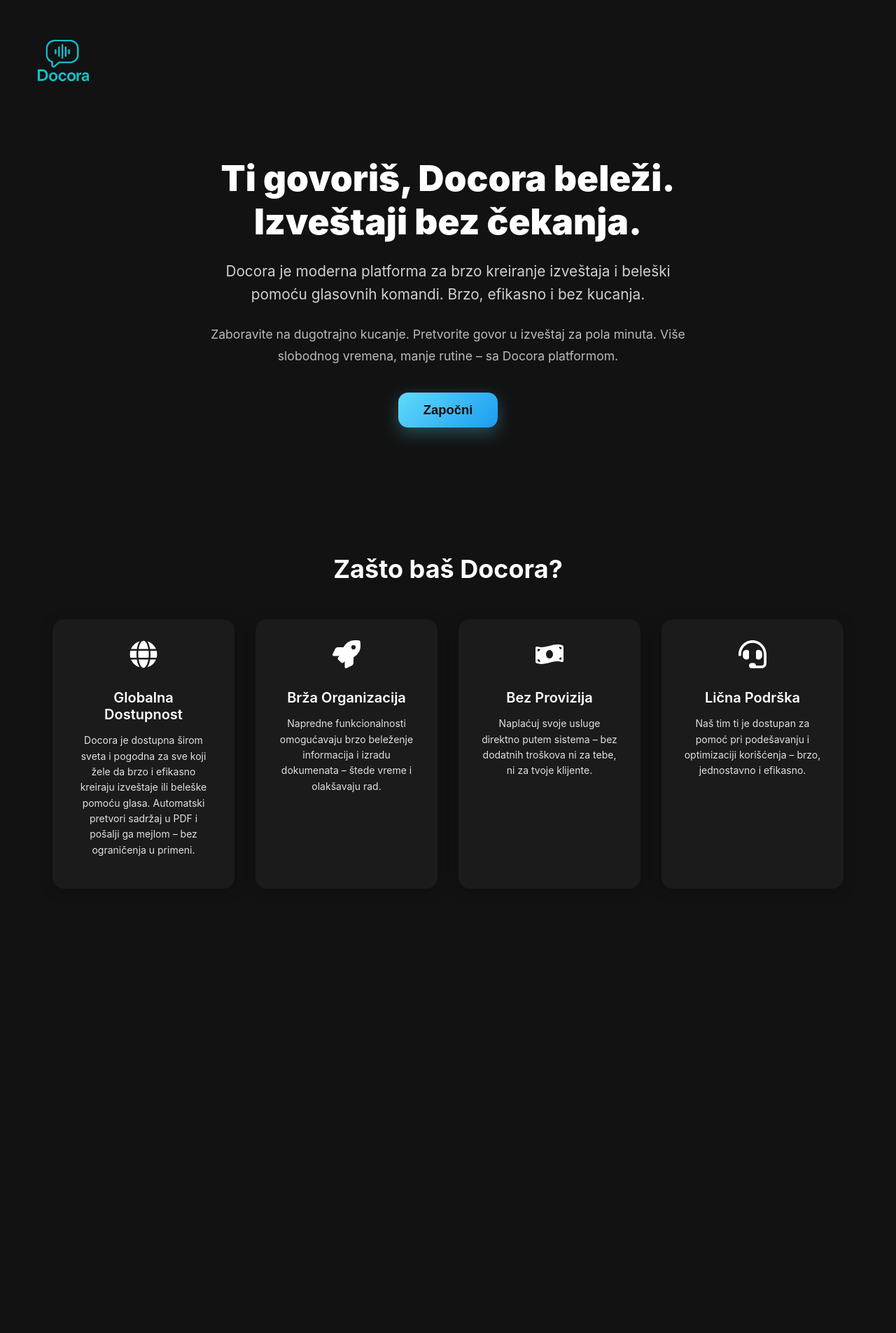
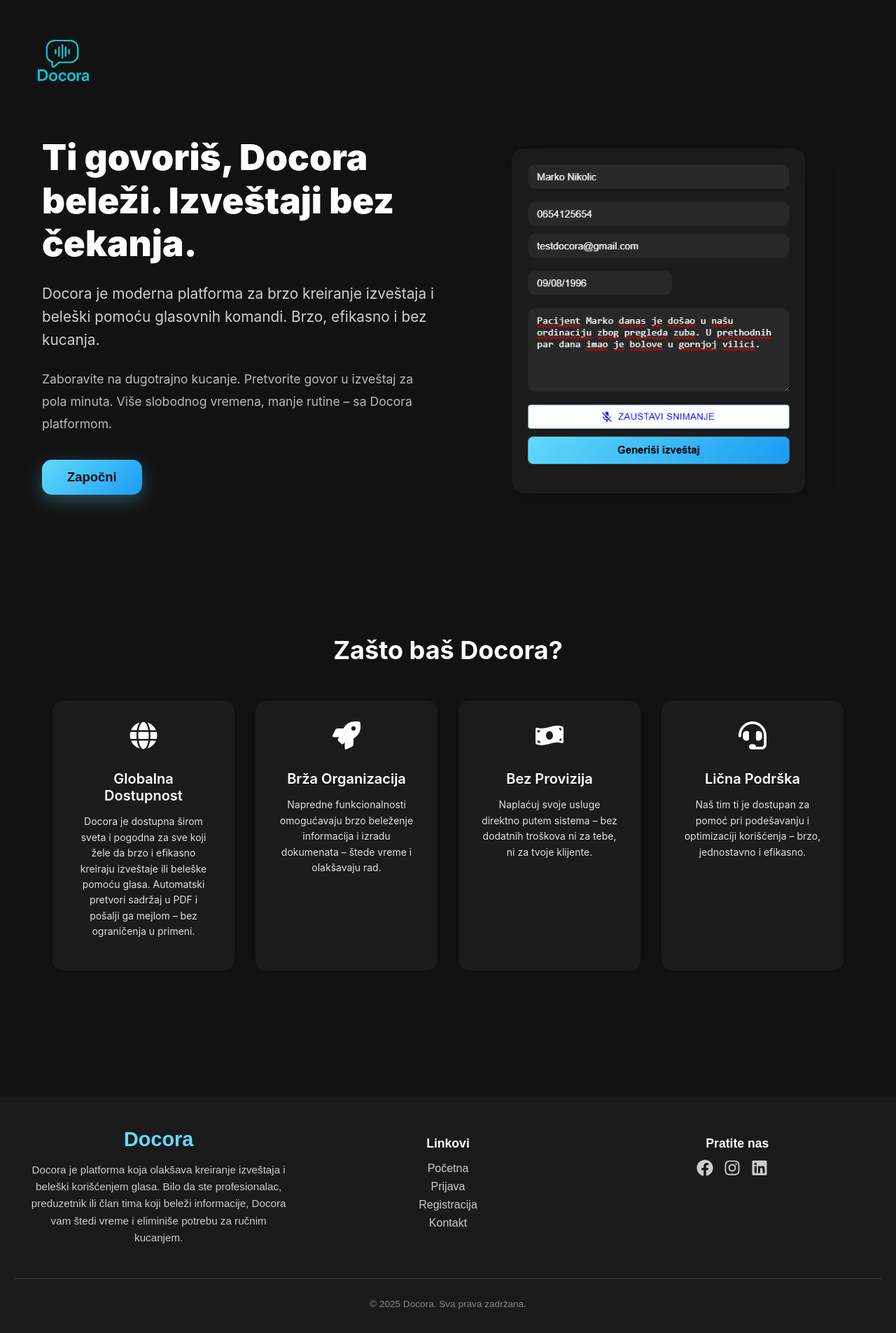
Before and after one commit to trifun96/report-fe, a React (Create React App) app: page / in a window 1280 px wide. Shown: the whole page at 70% size. Before the commit the page ends 1370 px from the top, so only its background shows below. Built offline with nearby package versions, Linux system fonts and the light colour scheme; what pdfmake would draw is missing.

Commit message:
Adding feature page and footer

```diff
--- a/package.json
+++ b/package.json
@@ -8,6 +8,7 @@
     "@mui/icons-material": "^7.2.0",
     "@mui/material": "^7.2.0",
     "cra-template": "1.3.0",
+    "lucide-react": "^0.525.0",
     "pdfmake": "^0.2.20",
     "react": "^19.1.0",
     "react-datepicker": "^8.4.0",
--- a/src/App.js
+++ b/src/App.js
@@ -9,6 +9,7 @@
 import ForgotPassword from "./components/ForgotPassword/ForgotPassword";
 import ResetPassword from "./components/ResetPassword/ResetPassword";
 import ReportDisplay from "./components/ReportDisplay/ReportDisplay";
+import Footer from "./components/FooterPage/FooterPage";
 
 function App() {
   const [report, setReport] = useState("");
@@ -60,6 +61,7 @@
         email={email}
         clearReport={clearReport}
       />
+      <Footer></Footer>
     </div>
   );
 }
--- a/src/components/CustomButton/CustomButton.jsx
+++ b/src/components/CustomButton/CustomButton.jsx
@@ -1,4 +1,3 @@
-// CustomButton.jsx
 import React from "react";
 import "./CustomButton.css";
 
--- a/src/components/FeaturePage/FeaturePage.css
+++ b/src/components/FeaturePage/FeaturePage.css
@@ -3,6 +3,7 @@
     background-color: #121212;
     color: white;
     text-align: center;
+    max-width: 1500px;
 }
 
 .features-title {
@@ -51,7 +52,11 @@
 }
 
 @media (max-width: 768px) {
-    .features-section{
+    .features-section {
         padding: 20px;
     }
+
+    .feature-card {
+        width: 320px;
     }
+}
--- /dev/null
+++ b/src/components/FooterPage/FooterPage.css
@@ -0,0 +1,93 @@
+.footer {
+  background-color: #1a1a1a;
+  color: #ccc;
+  padding: 40px 20px 20px;
+  margin-top: 80px;
+  font-family: 'Arial', sans-serif;
+}
+
+.footer-container {
+  display: flex;
+  justify-content: space-between;
+  flex-wrap: wrap;
+  max-width: 1200px;
+  margin: auto;
+  gap: 40px;
+}
+
+.footer-left,
+.footer-center,
+.footer-right {
+  flex: 1;
+  min-width: 240px;
+}
+
+.footer-logo {
+  color: #61dafb;
+  font-size: 1.8rem;
+  margin-bottom: 10px;
+  margin-top: 5px;
+}
+
+.footer-description {
+  font-size: 0.95rem;
+  line-height: 1.6;
+}
+
+.footer-center h3,
+.footer-right h3 {
+  font-size: 1.1rem;
+  color: #ffffff;
+  margin-bottom: 12px;
+}
+
+.footer-center ul {
+  list-style: none;
+  padding: 0;
+}
+
+.footer-center ul li {
+  margin-bottom: 8px;
+}
+
+.footer-center ul li a {
+  color: #cccccc;
+  text-decoration: none;
+  transition: color 0.3s ease;
+}
+
+.footer-center ul li a:hover {
+  color: #61dafb;
+}
+
+.footer-socials a {
+  font-size: 1.5rem;
+  color: #ccc;
+  margin-right: 15px;
+  transition: color 0.3s ease;
+}
+
+.footer-socials a:hover {
+  color: #61dafb;
+}
+
+.footer-bottom {
+  text-align: center;
+  margin-top: 30px;
+  font-size: 0.85rem;
+  color: #888;
+  border-top: 1px solid #333;
+  padding-top: 15px;
+}
+
+@media (max-width: 768px) {
+  .footer-container {
+    flex-direction: column;
+    text-align: center;
+    align-items: center;
+  }
+
+  .footer-socials {
+    justify-content: center;
+  }
+}
--- /dev/null
+++ b/src/components/FooterPage/FooterPage.jsx
@@ -0,0 +1,71 @@
+import "./FooterPage.css";
+import { FaFacebook, FaInstagram, FaLinkedin } from "react-icons/fa";
+
+const Footer = () => {
+  return (
+    <footer className="footer">
+      <div className="footer-container">
+        <div className="footer-left">
+          <h2 className="footer-logo">Docora</h2>
+          <p className="footer-description">
+            Docora je platforma koja olakšava kreiranje izveštaja i beleški
+            korišćenjem glasa. Bilo da ste profesionalac, preduzetnik ili član
+            tima koji beleži informacije, Docora vam štedi vreme i eliminiše
+            potrebu za ručnim kucanjem.
+          </p>
+        </div>
+
+        <div className="footer-center">
+          <h3>Linkovi</h3>
+          <ul>
+            <li>
+              <a href="/">Početna</a>
+            </li>
+            <li>
+              <a href="/login">Prijava</a>
+            </li>
+            <li>
+              <a href="/signup">Registracija</a>
+            </li>
+            <li>
+              <a href="/kontakt">Kontakt</a>
+            </li>
+          </ul>
+        </div>
+
+        <div className="footer-right">
+          <h3>Pratite nas</h3>
+          <div className="footer-socials">
+            <a
+              href="https://facebook.com"
+              target="_blank"
+              rel="noopener noreferrer"
+            >
+              <FaFacebook />
+            </a>
+            <a
+              href="https://instagram.com"
+              target="_blank"
+              rel="noopener noreferrer"
+            >
+              <FaInstagram />
+            </a>
+            <a
+              href="https://linkedin.com"
+              target="_blank"
+              rel="noopener noreferrer"
+            >
+              <FaLinkedin />
+            </a>
+          </div>
+        </div>
+      </div>
+
+      <div className="footer-bottom">
+        <p>&copy; {new Date().getFullYear()} Docora. Sva prava zadržana.</p>
+      </div>
+    </footer>
+  );
+};
+
+export default Footer;
--- a/src/components/Header/Header.jsx
+++ b/src/components/Header/Header.jsx
@@ -1,5 +1,6 @@
 import { useState } from "react";
 import { FaUserCircle } from "react-icons/fa";
+import { UserRound } from "lucide-react";
 import logo from "../../images/logo.png";
 import "./Header.css";
 
@@ -20,7 +21,7 @@
       />
       <div className="user-section">
         <div className="user-icon" onClick={toggleDropdown}>
-          <FaUserCircle size={28} color="#ffffff" />
+        <UserRound size={35} color="#ffffff" />
         </div>
 
         {menuOpen && (
--- a/src/components/LandingPage/LandingPage.css
+++ b/src/components/LandingPage/LandingPage.css
@@ -9,6 +9,18 @@
   padding: 0;
   box-sizing: border-box;
   text-align: center;
+}
+
+.landing-content {
+  display: flex;
+  align-items: center;
+  justify-content: space-between;
+  padding: 60px;
+  max-width: 1350px;
+  width: 100%;
+  gap: 40px;
+  flex-wrap: wrap;
+  margin-top: 100px;
 }
 
 .background-blob {
@@ -24,18 +36,32 @@
 }
 
 .landing-overlay {
+  flex: 1;
   z-index: 1;
   background-color: transparent;
   border: none;
   border-radius: 0;
   backdrop-filter: none;
   box-shadow: none;
-  padding: 40px 50px;
-  max-width: 820px;
-  width: 100%;
-  box-sizing: border-box;
+  padding: 0;
+  margin-top: 0;
+  text-align: left;
   animation: fadeIn 0.8s ease-out;
-  margin-top: 150px;
+}
+
+.landing-image-container {
+  flex: 1;
+  display: flex;
+  justify-content: center;
+}
+
+.landing-image {
+  max-width: 100%;
+  width: 420px;
+  border-radius: 16px;
+  object-fit: cover;
+  filter: drop-shadow(0 10px 20px rgba(0, 0, 0, 0.25));
+  margin-top: 50px;
 }
 
 .landing-title {
@@ -84,10 +110,26 @@
   transform: scale(0.97);
 }
 
+@keyframes fadeIn {
+  from {
+    opacity: 0;
+    transform: translateY(30px);
+  }
+  to {
+    opacity: 1;
+    transform: translateY(0);
+  }
+}
+
 @media (max-width: 768px) {
+  .landing-content {
+    flex-direction: column;
+    padding: 30px 20px;
+    text-align: center;
+  }
+
   .landing-overlay {
-    padding: 30px 20px;
-    max-width: 100%;
+    text-align: center;
   }
 
   .landing-title {
@@ -111,13 +153,18 @@
     border-radius: 10px;
   }
 
+  .landing-image {
+    width: 100%;
+    max-width: 390px;
+    margin-top: 30px;
+  }
+
   .landing-background::before {
     display: none;
   }
 }
 
 @media (max-width: 480px) {
-
   .landing-title {
     font-size: clamp(2.2rem, 6vw, 2.4rem);
   }
@@ -135,15 +182,3 @@
     padding: 10px 24px;
   }
 }
-
-@keyframes fadeIn {
-  from {
-    opacity: 0;
-    transform: translateY(30px);
-  }
-
-  to {
-    opacity: 1;
-    transform: translateY(0);
-  }
-}
--- a/src/components/LandingPage/LandingPage.jsx
+++ b/src/components/LandingPage/LandingPage.jsx
@@ -1,5 +1,6 @@
 import { useNavigate } from "react-router-dom";
 import "./LandingPage.css";
+import docora from "../../images/docora.png";
 import Logo from "../Logo/Logo";
 import FeaturesSection from "../FeaturePage/FeaturePage";
 
@@ -8,8 +9,9 @@
 
   return (
     <>
-    <Logo/>
+      <Logo />
     <div className="landing-background">
+  <div className="landing-content">
     <div className="landing-overlay">
       <h1 className="landing-title">
         Ti govoriš, Docora beleži. Izveštaji bez čekanja.
@@ -31,6 +33,11 @@
         Započni
       </button>
     </div>
+
+    <div className="landing-image-container">
+      <img src={docora} alt="Docora screenshot" className="landing-image" />
+    </div>
+  </div>
 </div>
 <FeaturesSection/>
     </>
--- a/src/components/ReportComponent/ReportComponent.css
+++ b/src/components/ReportComponent/ReportComponent.css
@@ -1,24 +1,12 @@
 .form-wrapper {
   min-height: 100vh;
-  background: #0f0f11;
+  background: #12121212;
   display: flex;
   justify-content: center;
   align-items: center;
   position: relative;
   overflow: hidden;
   padding: 0 20px;
-}
-
-.form-wrapper::before {
-  content: "";
-  position: absolute;
-  top: -120px;
-  left: -100px;
-  width: 400px;
-  height: 400px;
-  background: radial-gradient(circle, #1b9cf155, transparent 70%);
-  filter: blur(80px);
-  z-index: 0;
 }
 
 .patient-form {
```
Also changed, not shown: src/images/docora.png (added), 1 other file (tests, documents, lock files or other folders). Lines whose indentation alone changed are shown as unchanged.
